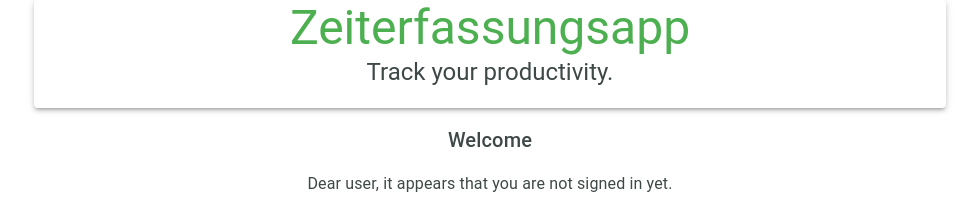
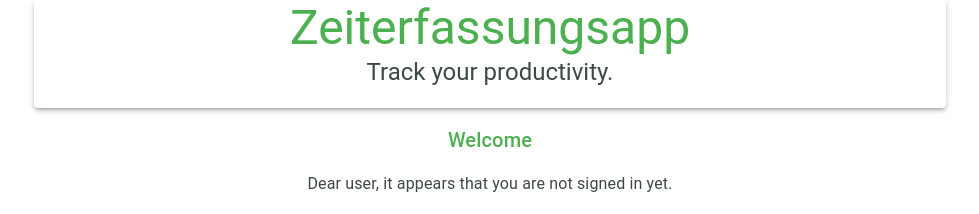
Before and after one commit to WilliKoljada/SW-Praktikum-WI7--Gruppe09, a React (Create React App) app in the folder frontend/: page /index.html in a window 1280 px wide. Shown: the top 214 px of the page, without its empty margins (150-1129 px from the left). Built offline with nearby package versions, Linux system fonts and the light colour scheme; no server answers.

Commit message:
Farbe verändert

```diff
--- a/frontend/src/components/Pages/SignIn.js
+++ b/frontend/src/components/Pages/SignIn.js
@@ -21,7 +21,7 @@ class SignIn extends Component {
 
 		return (
 			<div>
-				<Typography className={classes.root} align="center" variant="h6">Welcome   </Typography>
+				<Typography className={classes.root} color="primary" align="center" variant="h6">Welcome   </Typography>
 				<Typography className={classes.root} align="center">Dear user, it appears that you are not signed in yet.</Typography>
 				<Typography className={classes.root} align="center">In order to use the services of Zeiterfassungsapp, please</Typography>
 				<Grid container justifyContent="center">
```
